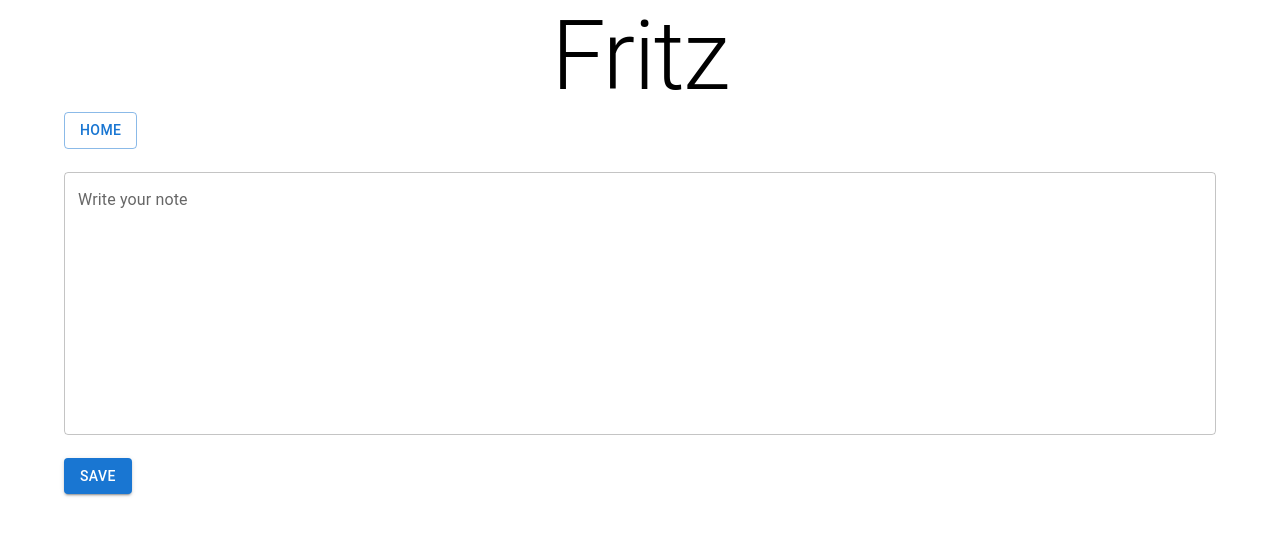
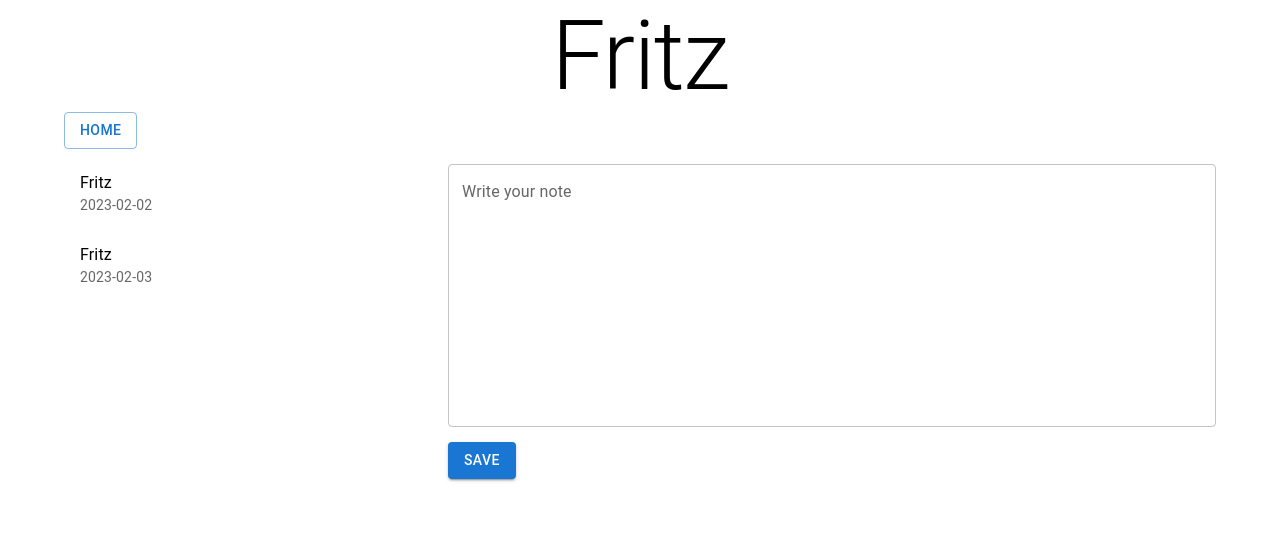
Before and after one commit to NateGiesbrecht/comp-3040-DND-tracker, a React (Create React App) app in the folder dndtracker/: page /Player/1 in a window 1280 px wide. Shown: the top 536 px of the page. Built offline with nearby package versions, Linux system fonts and the light colour scheme.

Commit message:
Add list and changeable notes

```diff
--- a/dndtracker/src/Data/Characters.js
+++ b/dndtracker/src/Data/Characters.js
@@ -1,6 +1,14 @@
 export const characters = [
-  { id: '1', name: 'Fritz', charClass: 'Monk' },
-  { id: '2', name: 'Squash', charClass: 'Barbarian' },
-  { id: '3', name: 'Alyia', charClass: 'Cleric' },
-  { id: '4', name: 'Carcis', charClass: 'Warlock' },
+  {
+    id: '1',
+    name: 'Fritz',
+    charClass: 'Monk',
+    notes: [
+      { content: 'Took notes today', date: '2023-02-02' },
+      { content: 'Took notes today again', date: '2023-02-03' },
+    ],
+  },
+  { id: '2', name: 'Squash', charClass: 'Barbarian', notes: [{}] },
+  { id: '3', name: 'Alyia', charClass: 'Cleric', notes: [{}] },
+  { id: '4', name: 'Carcis', charClass: 'Warlock', notes: [{}] },
 ];
--- a/dndtracker/src/Player/PlayerNotes.js
+++ b/dndtracker/src/Player/PlayerNotes.js
@@ -1,14 +1,29 @@
 import React, { useState } from 'react';
-import { Typography, Container, TextField, Button } from '@mui/material';
+import {
+  List,
+  ListItem,
+  ListItemText,
+  Typography,
+  Container,
+  TextField,
+  Button,
+  Grid,
+} from '@mui/material';
 import { Link, useParams } from 'react-router-dom';
 
 import { characters } from '../Data/Characters';
 
 export const PlayerNotes = () => {
   const [note, setNote] = useState('');
+  const [index, setIndex] = useState(0);
+
+  const handleItemClick = (content, index) => {
+    setNote(content);
+    setIndex(index);
+  };
 
   const handleSave = () => {
-    console.log(note); // or do something else with the note
+    character.notes[index].content = note; // or do something else with the note
   };
 
   const params = useParams();
@@ -30,9 +45,34 @@ export const PlayerNotes = () => {
         >
           Home
         </Button>
+        <Grid container>
+          <Grid item xs={4}>
+            <List>
+              {character.notes.map((note, index) => (
+                <ListItem
+                  key={note.id}
+                  onClick={() => handleItemClick(note.content, index)}
+                  sx={{
+                    cursor: 'pointer',
+                    '&:hover': {
+                      backgroundColor: '#f5f5f5',
+                    },
+                  }}
+                >
+                  <ListItemText
+                    primary={character.name}
+                    secondary={note.date}
+                  />
+                </ListItem>
+              ))}
+            </List>
+          </Grid>
+          <Grid item xs={8}>
             <TextField
               fullWidth
-          sx={{ marginTop: '2%' }}
+              sx={{
+                marginTop: '2%',
+              }}
               label="Write your note"
               variant="outlined"
               multiline
@@ -47,6 +87,8 @@ export const PlayerNotes = () => {
             >
               Save
             </Button>
+          </Grid>
+        </Grid>
       </Container>
     </>
   );
```
Lines whose indentation alone changed are shown as unchanged.
